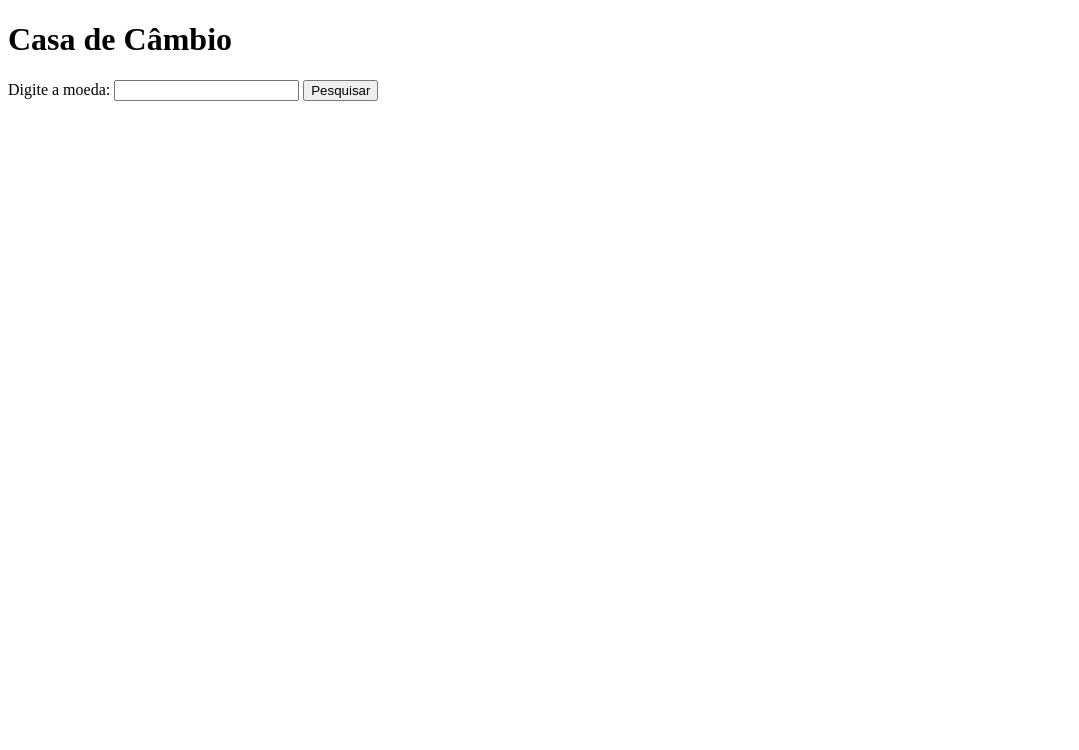
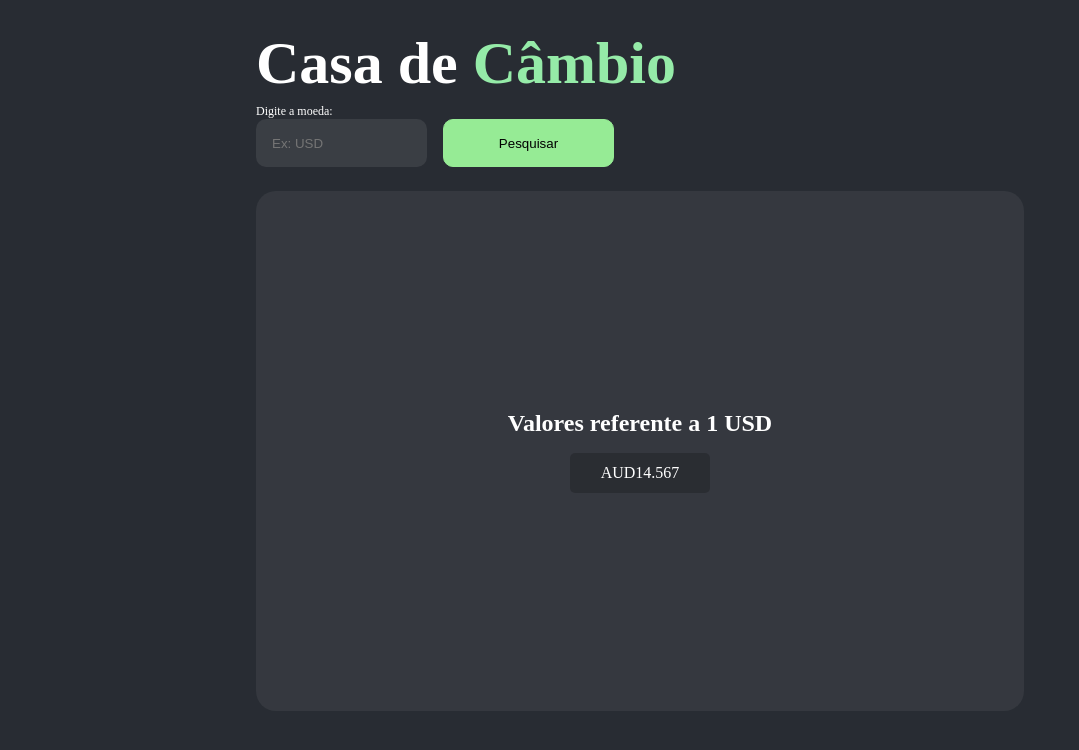
Before and after one commit to cleciopinheiro/casa-de-cambio, a website built with Vite: page index.html in a window 1280 px wide. Shown: the whole page, without its empty margins (0-1079 px from the left). Built offline with nearby package versions, Linux system fonts and the light colour scheme.

Commit message:
Feat: Construindo funções

```diff
--- a/index.html
+++ b/index.html
@@ -12,7 +12,7 @@
     <form>
       <label for="coin-input">
         Digite a moeda:
-        <input id="coin-input" type="text">
+        <input id="coin-input" type="text" placeholder="Ex: USD">
       </label>
       <button class="btn-search">Pesquisar</button>
     </form>
@@ -20,7 +20,8 @@
   <main>
     <section>
       <h2 class="coin-title"></h2>
-      <ul class="coin-list"></ul>
+      <ul class="coin-list">
+      </ul>
     </section>
   </main>
   <script type="module" src="./src/main.js"></script>
--- a/src/helpers/components.js
+++ b/src/helpers/components.js
@@ -0,0 +1,19 @@
+const coinList = document.querySelector('.coin-list');
+const coinTitle = document.querySelector('.coin-title');
+
+export function createListCoin(name, value) {
+  const coinElement = document.createElement('li');
+  coinElement.classList.add('coin');
+  coinElement.innerHTML = `${name} <span>${value}</span>`;
+  return coinElement;
+}
+
+export function createCoins(coins, baseCoin) {
+  coinTitle.innerHTML = `Valores referente a 1 ${baseCoin}`;
+  coinList.innerHTML = '';
+
+  coins.forEach((coin) => {
+    const element = createListCoin(coin.name, coin.value);
+    coinList.appendChild(element);
+  });
+}
--- a/src/helpers/exchange.js
+++ b/src/helpers/exchange.js
@@ -0,0 +1,3 @@
+export function fetchApi() {
+
+}
--- a/src/main.js
+++ b/src/main.js
@@ -1 +1,8 @@
 import './style.css';
+import { fetchApi } from './helpers/exchange';
+import { createCoins } from './helpers/components';
+
+const buttonSearch = document.querySelector('.btn-search');
+const coinInput = document.querySelector('#coin-input');
+
+createCoins([{ name: 'AUD',  value: 14.567 }], 'USD');
--- a/src/style.css
+++ b/src/style.css
@@ -0,0 +1,119 @@
+* {
+  padding: 0;
+  margin: 0;
+  box-sizing: border-box;
+}
+
+body {
+  background: #282C33;
+  font-family: 'Fira Code';
+}
+
+h1 {
+  font-style: normal;
+  font-weight: 700;
+  font-size: 60px;
+  line-height: 79px;
+  color: #FFFFFF;
+}
+
+.green {
+  color: #95EBA8;
+}
+
+header,
+main {
+  display: flex;
+  flex-direction: column;
+  margin: 24px 20%;
+}
+
+section {
+  width: 100%;
+  height: 65vh;
+  background: rgba(255, 255, 255, 0.06);
+  border-radius: 20px;
+  padding: 24px;
+  display: flex;
+  flex-direction: column;
+  justify-content: center;
+  align-items: center;
+  gap: 16px;
+  color: white;
+}
+
+form {
+  display: flex;
+  gap: 16px;
+}
+
+label {
+  display: flex;
+  flex-direction: column;
+  font-family: 'Fira Code';
+  font-style: normal;
+  font-weight: 400;
+  font-size: 12px;
+  line-height: 16px;
+  color: #FFFFFF;
+}
+
+input {
+  width: 171px;
+  height: 48px;
+  background: rgba(217, 217, 217, 0.1);
+  border-radius: 10px;
+  border: none;
+  padding-left: 16px;
+  color: white;
+}
+
+button {
+  width: 171px;
+  height: 48px;
+  background: #96EB95;
+  border: 1px solid #96EB95;
+  border-radius: 10px;
+  display: flex;
+  align-self: flex-end;
+  align-items: center;
+  justify-content: center;
+  cursor: pointer;
+}
+
+::-webkit-scrollbar {
+  width: 8px;
+}
+
+::-webkit-scrollbar-thumb {
+  background: #575757;
+  border-top-right-radius: 5px;
+  border-top-left-radius: 5px;
+  border-bottom-left-radius: 5px;
+  border-bottom-right-radius: 5px;
+}
+
+ul {
+  display: flex;
+  flex-wrap: wrap;
+  justify-content: center;
+  align-items: center;
+  gap: 8px;
+  overflow-y: scroll;
+  overflow-x: hidden;
+}
+
+li {
+  width: 140px;
+  height: 40px;
+  background: rgba(0, 0, 0, 0.2);
+  border-radius: 5px;
+  display: flex;
+  align-items: center;
+  justify-content: center;
+  color: white;
+}
+
+h2 {
+
+}
```
